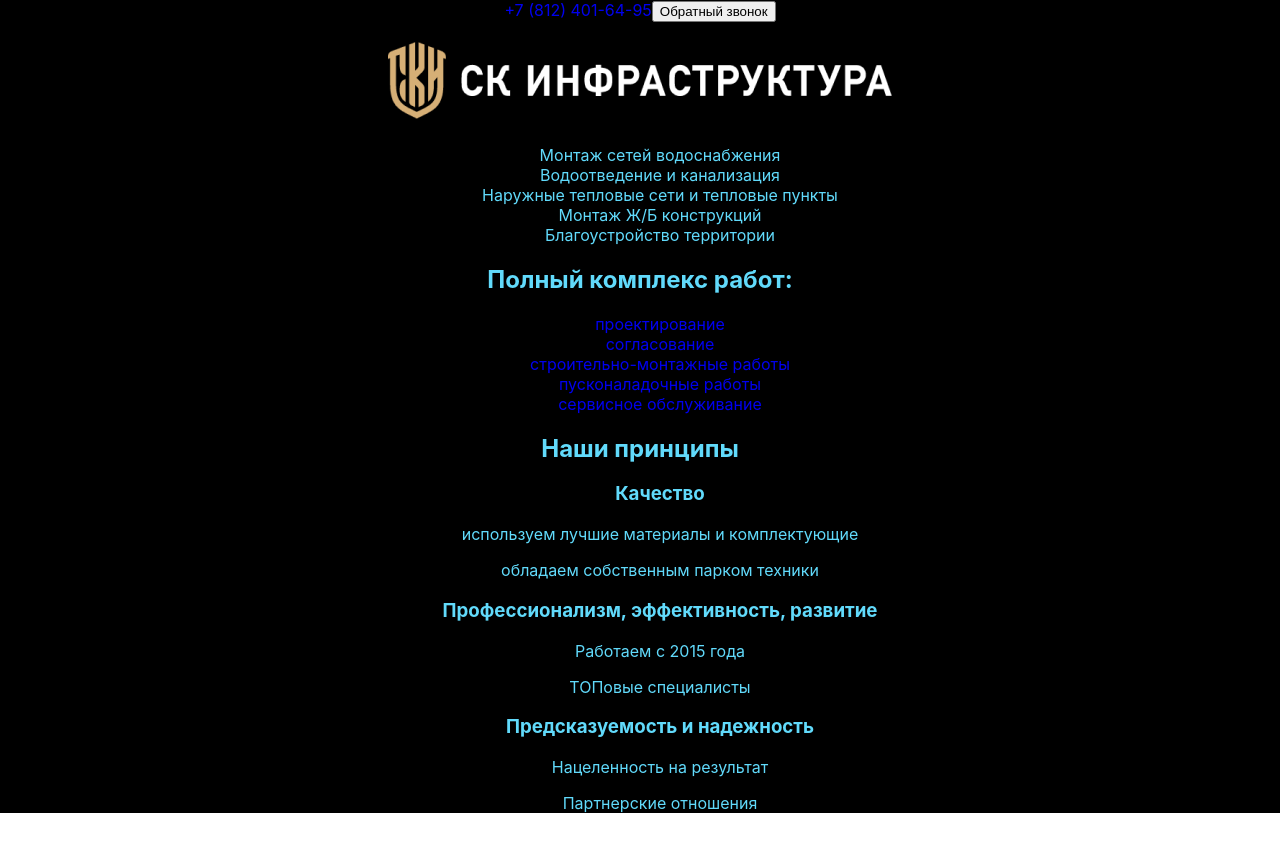
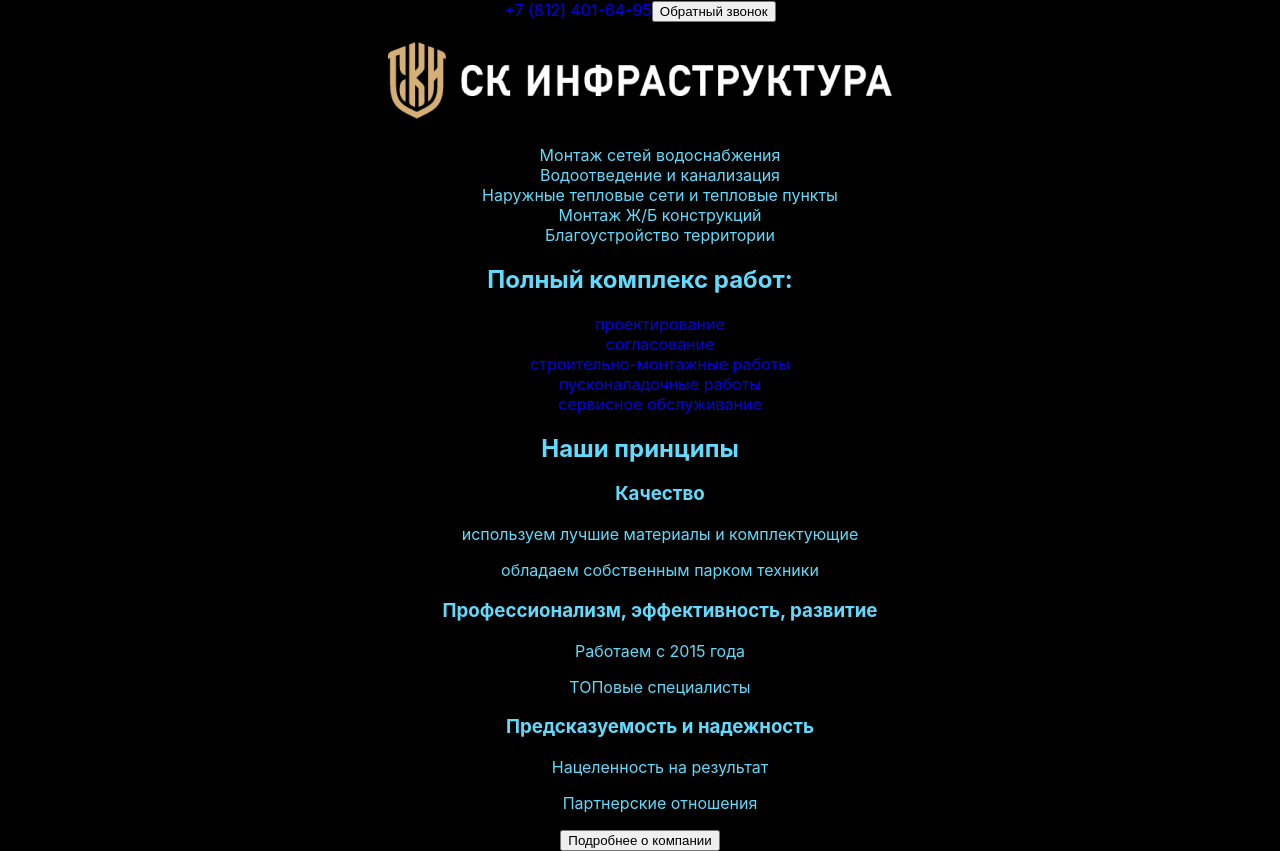
Before and after one commit to ITeam-by-GOIT/react-ptactice, a React (Create React App) app: page / in a window 1280 px wide. Before the commit the page ends 829 px from the top, so only its background shows below. Built offline with nearby package versions, Linux system fonts and the light colour scheme.

Commit message:
create principles-button

```diff
--- a/src/components/principles/Principles.jsx
+++ b/src/components/principles/Principles.jsx
@@ -11,6 +11,7 @@ function Principles({ props }) {
           </li>
         ))}
       </ul>
+      <button type="button">Подробнее о компании</button>
     </section>
   );
 }
```
